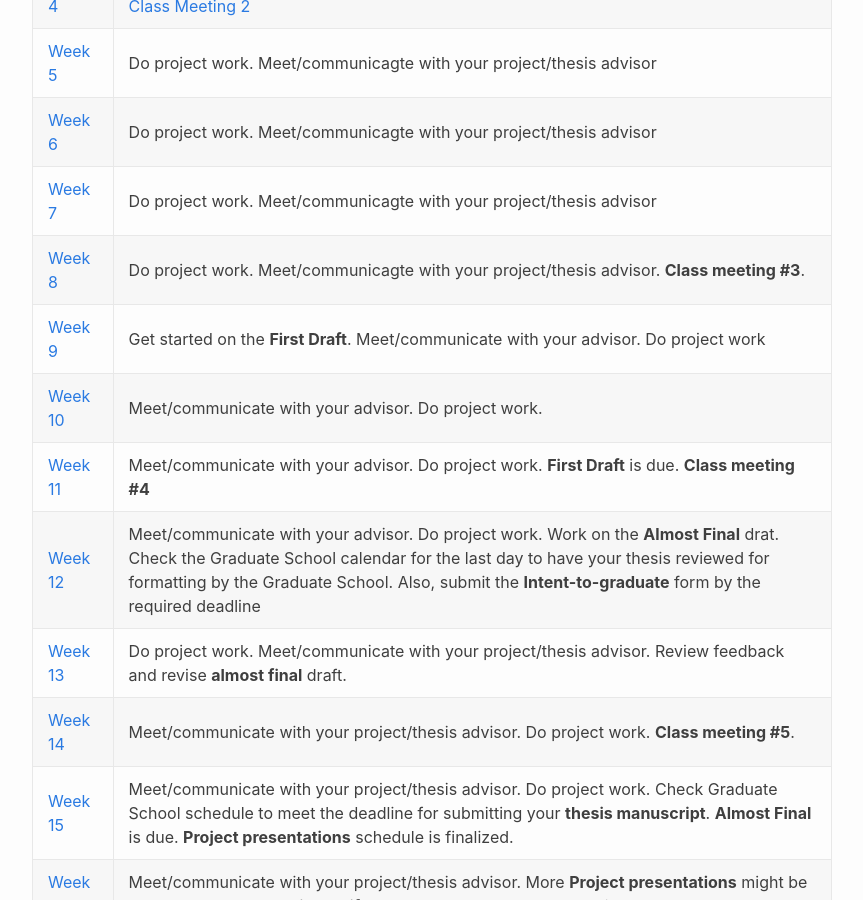
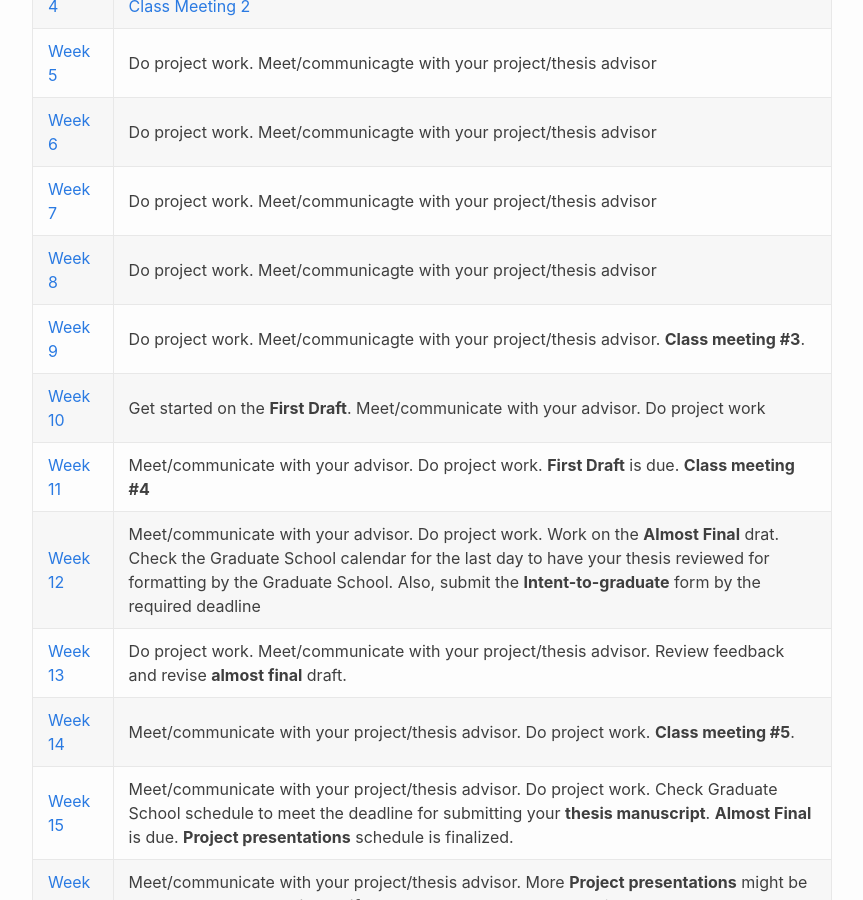
Before and after one commit to unh-comp-master-project/unh-comp-master-project.github.io, a Jekyll site: the page built from weekly-schedule.md, in a window 1280 px wide and 900 px high, scrolled down 734 px. Shown: the whole window, without its empty margins (208-1071 px from the left). Built offline with Jekyll 4.4.1, drawn with Linux system fonts in a browser that asks for light colours.

Commit message:
Update weekly-schedule.md

```diff
--- a/weekly-schedule.md
+++ b/weekly-schedule.md
@@ -15,9 +15,9 @@ permalink: /weekly-schedule/
 | [Week 5](#week-5) | Do project work. Meet/communicagte with your project/thesis advisor|
 | [Week 6](#week-6) | Do project work. Meet/communicagte with your project/thesis advisor|
 | [Week 7](#week-7) | Do project work. Meet/communicagte with your project/thesis advisor|
-| [Week 8](#week-8) | Do project work. Meet/communicagte with your project/thesis advisor. **Class meeting #3**. |
-| [Week 9](#week-9) | Get started on the **First Draft**. Meet/communicate with your advisor. Do project work |
-| [Week 10](#week-10) | Meet/communicate with your advisor. Do project work. |
+| [Week 8](#week-8) | Do project work. Meet/communicagte with your project/thesis advisor|
+| [Week 9](#week-9) | Do project work. Meet/communicagte with your project/thesis advisor. **Class meeting #3**. |
+| [Week 10](#week-10) |  Get started on the **First Draft**. Meet/communicate with your advisor. Do project work |
 | [Week 11](#week-11) | Meet/communicate with your advisor. Do project work. **First Draft** is due. **Class meeting #4** |
 | [Week 12](#week-12) | Meet/communicate with your advisor. Do project work. Work on the **Almost Final** drat. Check the Graduate School calendar for the last day to have your thesis reviewed for formatting by the Graduate School. Also, submit the **Intent-to-graduate** form by the required deadline  |
 | [Week 13](#week-13) | Do project work. Meet/communicate with your project/thesis advisor. Review feedback and revise **almost final** draft. |
```
